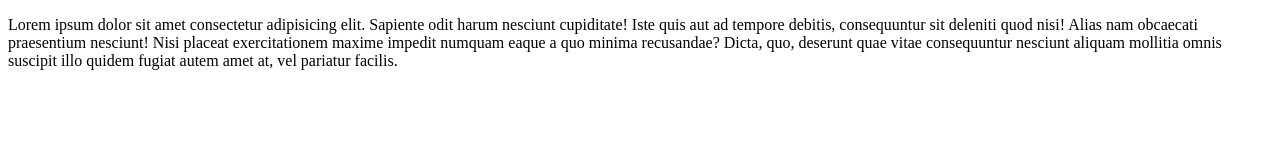
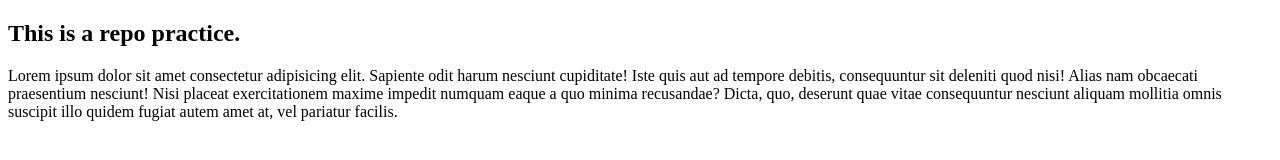
Before and after one commit to programmer-mahadi-hasan/new-practice-repo, a plain HTML site: page index.html in a window 1280 px wide. Drawn offline with Linux system fonts and the light colour scheme.

Commit message:
new file added

```diff
--- a/index.html
+++ b/index.html
@@ -6,6 +6,9 @@
     <title>New-Practice-Repo</title>
 </head>
 <body>
-    <p>Lorem ipsum dolor sit amet consectetur adipisicing elit. Sapiente odit harum nesciunt cupiditate! Iste quis aut ad tempore debitis, consequuntur sit deleniti quod nisi! Alias nam obcaecati praesentium nesciunt! Nisi placeat exercitationem maxime impedit numquam eaque a quo minima recusandae? Dicta, quo, deserunt quae vitae consequuntur nesciunt aliquam mollitia omnis suscipit illo quidem fugiat autem amet at, vel pariatur facilis.</p>
+    <h2>This is a repo practice.</h2>
+    <div>
+        <p>Lorem ipsum dolor sit amet consectetur adipisicing elit. Sapiente odit harum nesciunt cupiditate! Iste quis aut ad tempore debitis, consequuntur sit deleniti quod nisi! Alias nam obcaecati praesentium nesciunt! Nisi placeat exercitationem maxime impedit numquam eaque a quo minima recusandae? Dicta, quo, deserunt quae vitae consequuntur nesciunt aliquam mollitia omnis suscipit illo quidem fugiat autem amet at, vel pariatur facilis.</p>
+    </div>
 </body>
 </html>
--- /dev/null
+++ b/style.css
@@ -0,0 +1,9 @@
+h2{
+    color: rgb(173, 37, 37);
+    font-family: 'Franklin Gothic Medium', 'Arial Narrow', Arial, sans-serif;
+}
+p{
+    font-size: large;
+    font-family: 'Courier New', Courier, monospace;
+    color: rgb(57, 131, 106);
+}
```
